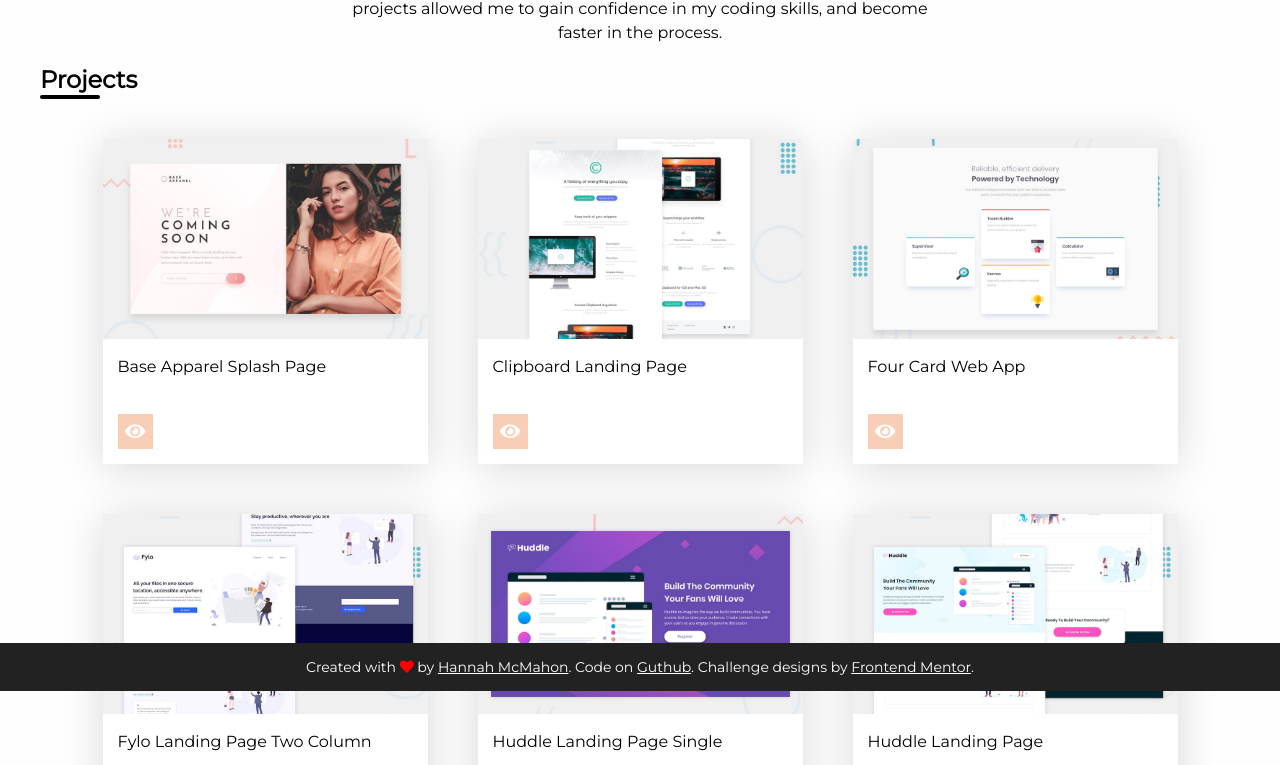
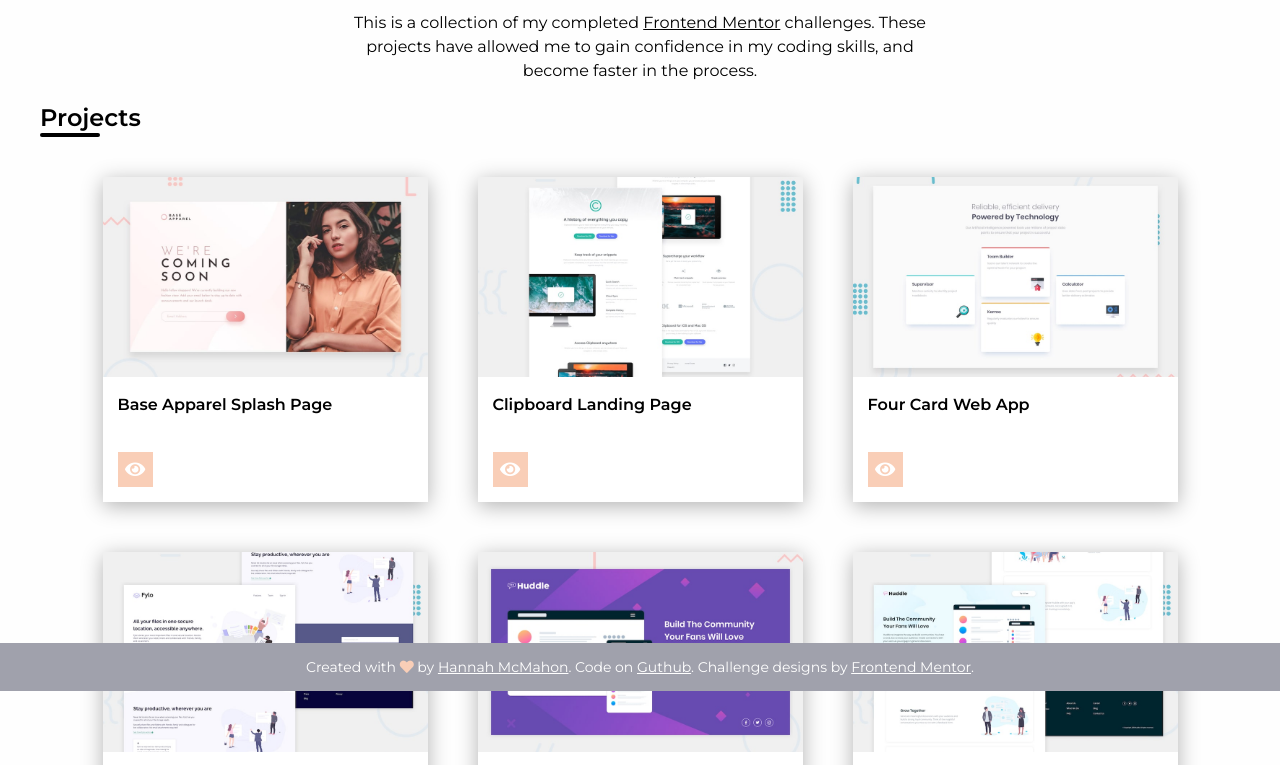
Before and after one commit to hannah-saurusrex/frontend-mentor-projects, a plain HTML site: page index.html in a window 1280 px wide. Shown: the part 109-874 px from the top of the page. Drawn offline with Linux system fonts and the light colour scheme.

Commit message:
refined styles of projects page, updated links per netlify guidelines

```diff
--- a/index.html
+++ b/index.html
@@ -11,7 +11,9 @@
 
     <div class="container">
         <h1>Frontend Mentor Challenges</h1>
-        <p class="container-small">This is a collection of my completed <a class="container-small-link" target="_blank" href="https://www.frontendmentor.io/profile/hannah-saurusrex">Frontend Mentor</a> challenges. These projects allowed me to gain confidence in my coding skills, and become faster in the process.</p>
+        <p class="container-small">This is a collection of my completed
+            <a class="container-small-link" target="_blank" href="https://www.frontendmentor.io/profile/hannah-saurusrex">Frontend Mentor</a>
+            challenges. These projects have allowed me to gain confidence in my coding skills, and become faster in the process.</p>
         <h2>Projects</h2>
         <ul id="list"></ul>
     </div>
--- a/script.js
+++ b/script.js
@@ -1,43 +1,43 @@
 const projects = [
     {
         name: 'base-apparel-splash-page',
-        link: 'https://relaxed-poitras-71302d.netlify.com/'
+        link: 'https://relaxed-poitras-71302d.netlify.app/'
     },
     {
         name: 'clipboard-landing-page',
-        link: 'https://quirky-minsky-657eba.netlify.com/'
+        link: 'https://quirky-minsky-657eba.netlify.app/'
     },
     {
         name: 'four-card-web-app',
-        link: 'https://lucid-yonath-04dab6.netlify.com/'
+        link: 'https://lucid-yonath-04dab6.netlify.app/'
     },
     {
         name: 'fylo-landing-page-two-column',
-        link: 'https://friendly-bell-fb7d83.netlify.com/'
+        link: 'https://friendly-bell-fb7d83.netlify.app/'
     },
     {
         name: 'huddle-landing-page-single',
-        link: 'https://eloquent-shannon-b75d7c.netlify.com/'
+        link: 'https://eloquent-shannon-b75d7c.netlify.app/'
     },
     {
         name: 'huddle-landing-page',
-        link: 'https://quizzical-kowalevski-aafb95.netlify.com/'
+        link: 'https://quizzical-kowalevski-aafb95.netlify.app/'
     },
     {
         name: 'insure-landing-page',
-        link: 'https://hardcore-lichterman-b4c1d4.netlify.com/'
+        link: 'https://hardcore-lichterman-b4c1d4.netlify.app/'
     },
     {
         name: 'ping-coming-soon',
-        link: 'https://fervent-mayer-53440f.netlify.com/'
+        link: 'https://fervent-mayer-53440f.netlify.app/'
     },
     {
         name: 'pricing-component-toggle',
-        link: 'https://gracious-benz-b8a1e1.netlify.com/'
+        link: 'https://gracious-benz-b8a1e1.netlify.app/'
     },
     {
         name: 'project-tracking-component',
-        link: 'https://admiring-panini-cd2606.netlify.com/'
+        link: 'https://admiring-panini-cd2606.netlify.app/'
     }
 ];
 
@@ -49,7 +49,7 @@ projects.forEach(({ name, link }) => {
     listItem.innerHTML = `
         <a target="_blank" href="${link}">
             <img src="/images/${name}-desktop-preview.jpg" alt="${name}" />
-            <p>${formatProjectName(name)}</p>
+            <p class="project-name">${formatProjectName(name)}</p>
         </a>
 
         <div class="links-container">
--- a/style.css
+++ b/style.css
@@ -1,8 +1,10 @@
-@import url('https://fonts.googleapis.com/css2?family=Montserrat&display=swap');
+@import url('https://fonts.googleapis.com/css2?family=Montserrat:wght@400;600&display=swap');
 
 :root {
     --pink: #f9ceb7;
     --secondPink: #cc9d84;
+    --darkGrayishBlue: hsl(230, 11%, 40%);
+    --grayishBlue: hsl(231, 7%, 65%);
 }
 
 * {
@@ -19,6 +21,7 @@ body {
     width: 1200px;
     margin: 0 auto;
     max-width: 100%;
+    padding-top: 30px;
 }
 
 .container-small {
@@ -28,24 +31,31 @@ body {
 }
 
 .container-small-link {
-    text-decoration: none;
+    text-decoration: underline;
     color: inherit;
 }
 
 .container-small-link:hover {
-    color: var(--secondPink);
+    color: var(--pink);
+}
+
+.project-name {
+    font-weight: 600;
 }
 
 h1 {
     text-align: center;
+    font-weight: 600;
 }
 
 p {
     line-height: 1.5;
+    font-weight: 400;
 }
 
 h2 {
     position: relative;
+    font-weight: 600;
 }
 
 h2::after {
@@ -69,7 +79,7 @@ ul {
 
 ul li {
     background-color: #fff;
-    box-shadow: 0px 4px 40px 0px rgba(0, 0, 0, 0.15);
+    box-shadow: 0px 4px 20px 0px rgba(0, 0, 0, 0.3);
     margin: 25px;
     width: 325px;
 }
@@ -119,7 +129,7 @@ ul li p {
 }
 
 footer {
-    background-color: #222;
+    background-color:var(--grayishBlue);
     color: #fff;
     font-size: 14px;
     position: fixed;
@@ -134,6 +144,10 @@ footer a {
     color: #fff;
 }
 
+footer a:hover {
+    color: var(--pink);
+}
+
 footer i {
-    color: red;
+    color: var(--pink);
 }
```
